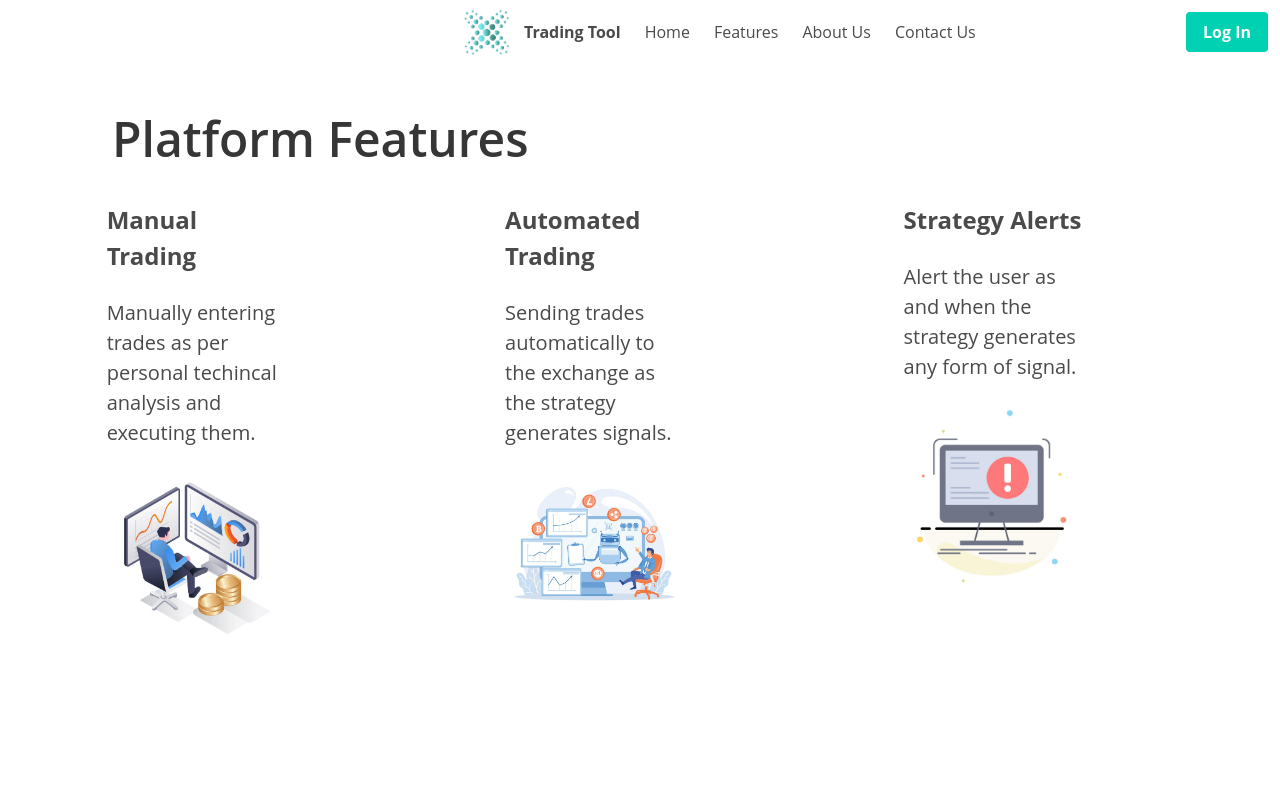
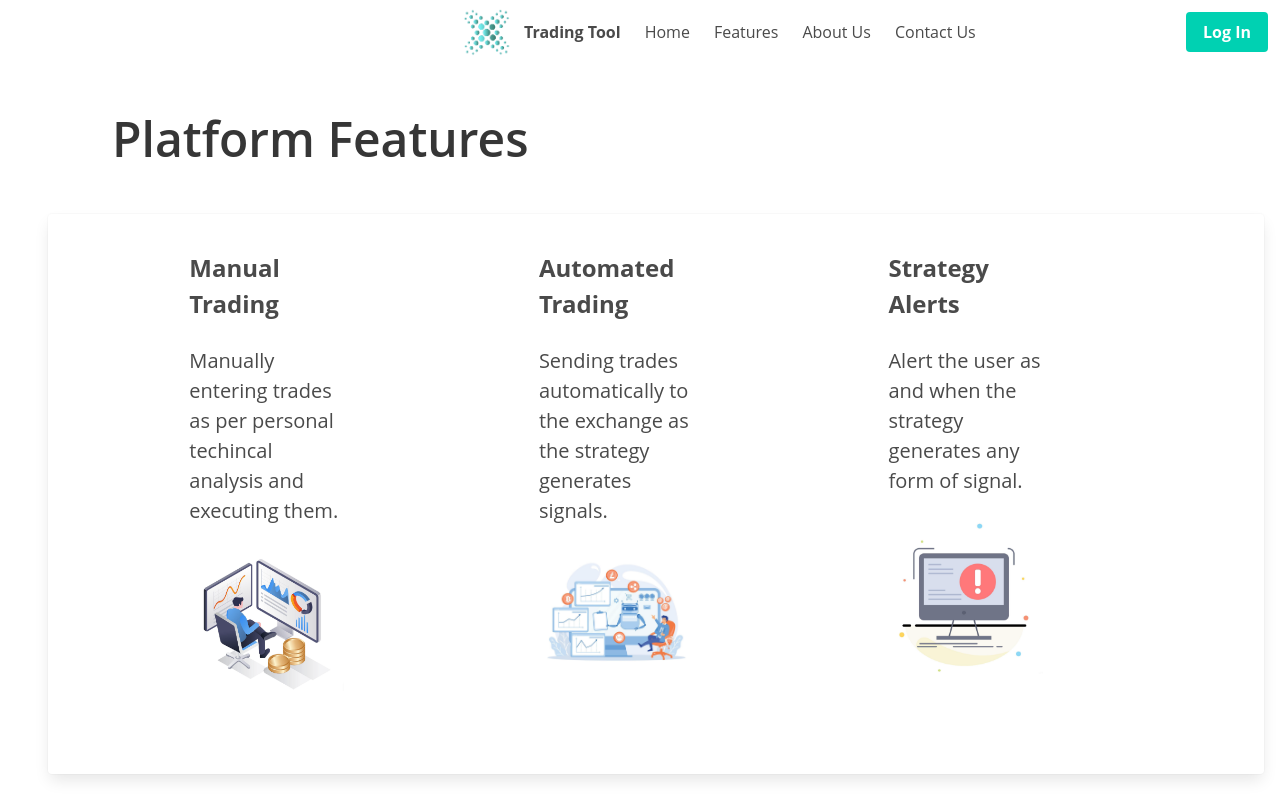
Before and after one commit to priyanshudabas/Trading-Tool-v2.0, a React (Create React App) app in the folder trading-terminal/: page /features in a window 1280 px wide. Built offline with nearby package versions, Linux system fonts and the light colour scheme.

Commit message:
Changes in Features.jsx

```diff
--- a/trading-terminal/src/pages/Features.jsx
+++ b/trading-terminal/src/pages/Features.jsx
@@ -9,7 +9,8 @@ const Features = () => {
       <div className="container m-6">
         <h1 className="title is-1">Platform Features </h1>
       </div>
-      <div className="container"> </div>
+     <div className="card mx-6 p-6" style={{height:"70vh", width:"95%"}}>
+     <div className="container"> </div>
       <div className="columns">
         <div className="column is-1"></div>
         <div className="column">
@@ -52,6 +53,8 @@ const Features = () => {
         </div>
         <div className="column is -1"></div>
       </div>
+
+     </div>
     </div>
   );
 };
```
